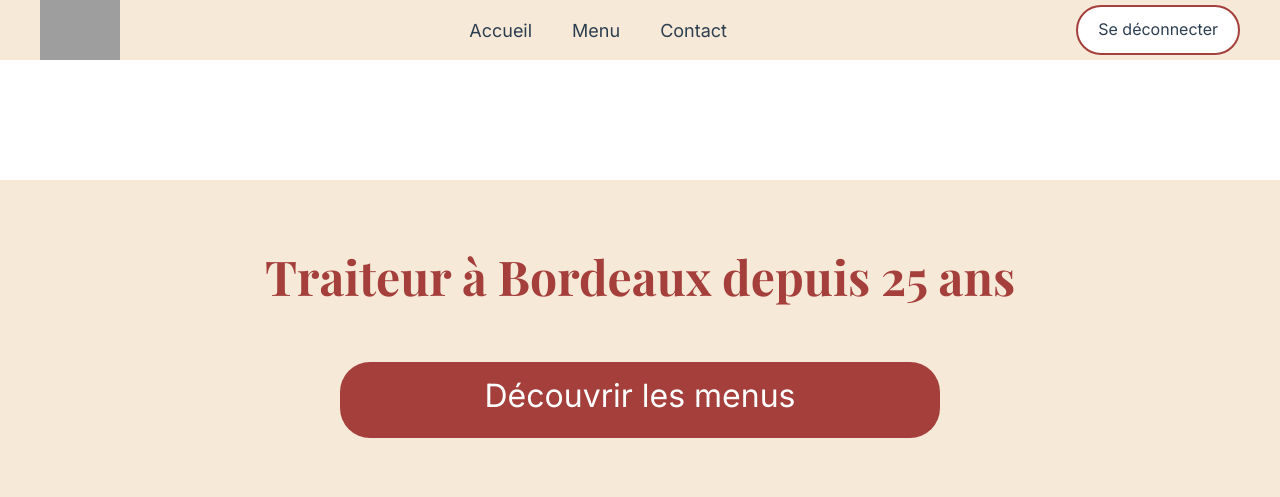
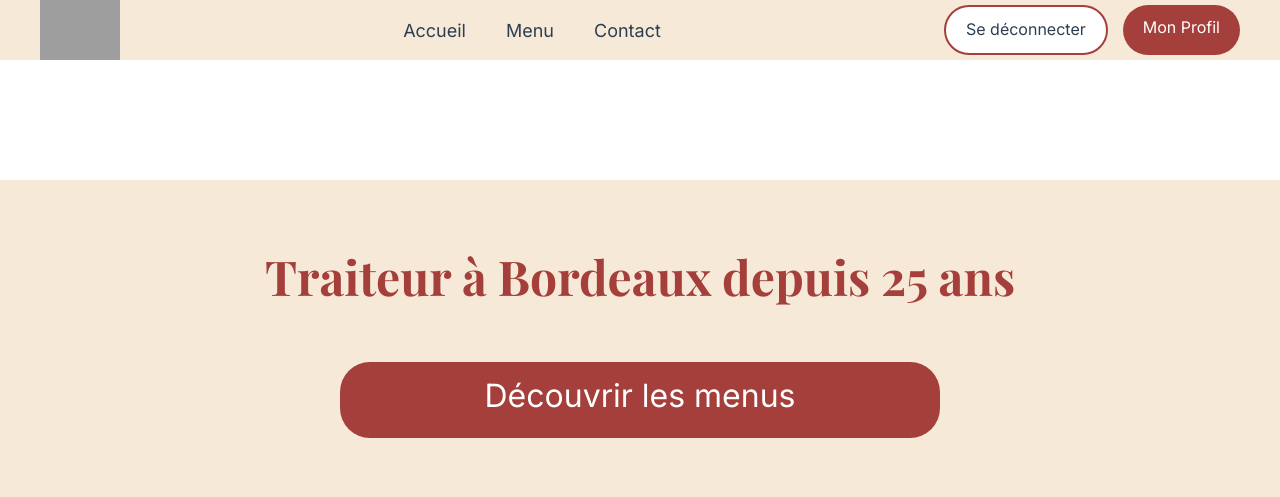
Before and after one commit to Gatien37/Vite-Gourmand, a PHP site: page /index.php in a window 1280 px wide. Shown: the top 497 px of the page. Run offline with PHP 8.4, Linux system fonts and the light colour scheme; the visitor is signed in with stand-in values (Sample User, id 1); some web fonts are replaced; grey boxes are pictures that could not be loaded.

Commit message:
ajout bouton profil
modification du header pour afficher un bouton "mon profil" lorsque l'utilisateur est connecté

```diff
--- a/partials/header.php
+++ b/partials/header.php
@@ -28,6 +28,9 @@
     <a href="deconnexion.php" class="connect-button">
       Se déconnecter
     </a>
+    <a href="espace-utilisateur.php" class="signup-button">
+      Mon Profil
+    </a>
 
   <?php else: ?>
 
```
